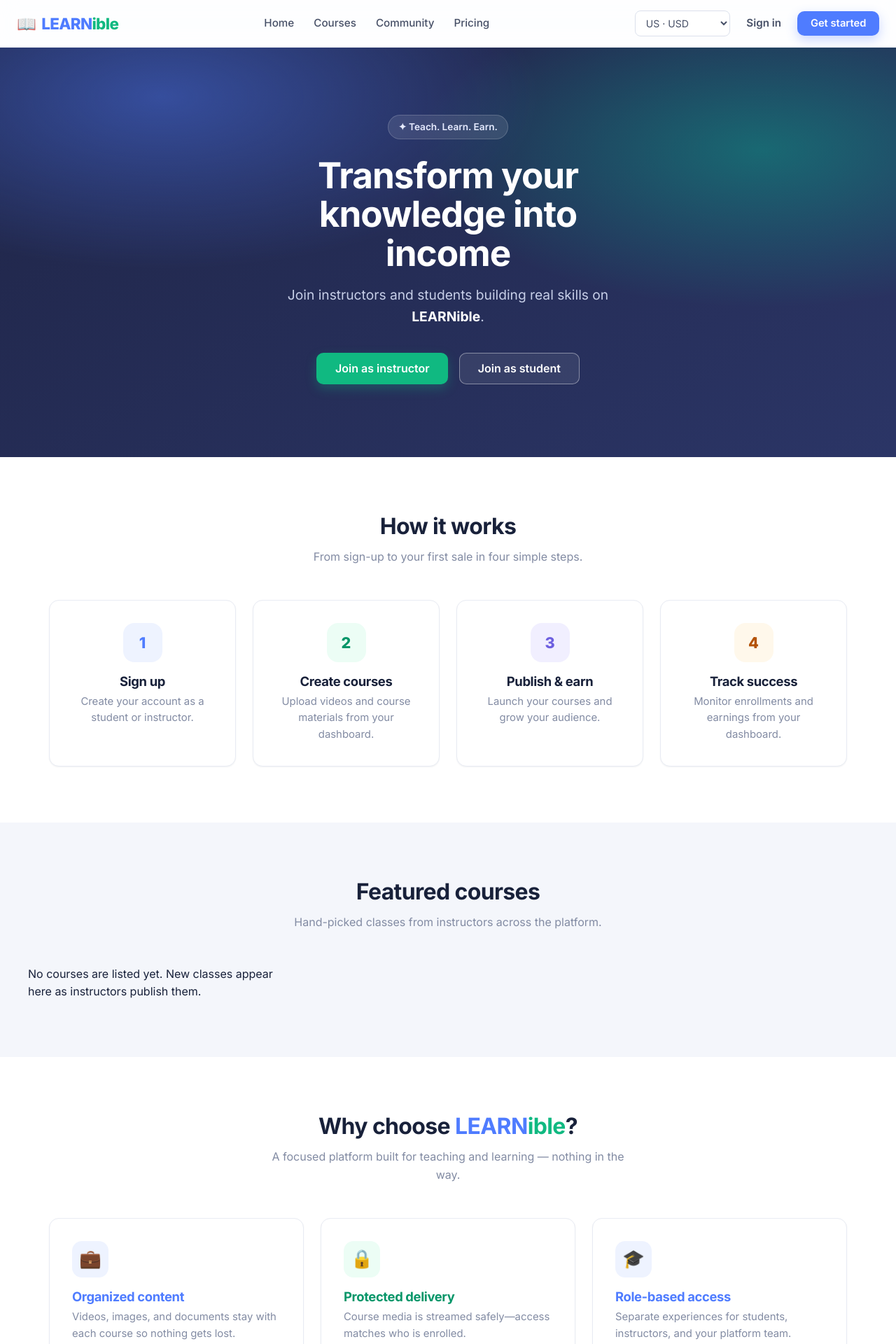
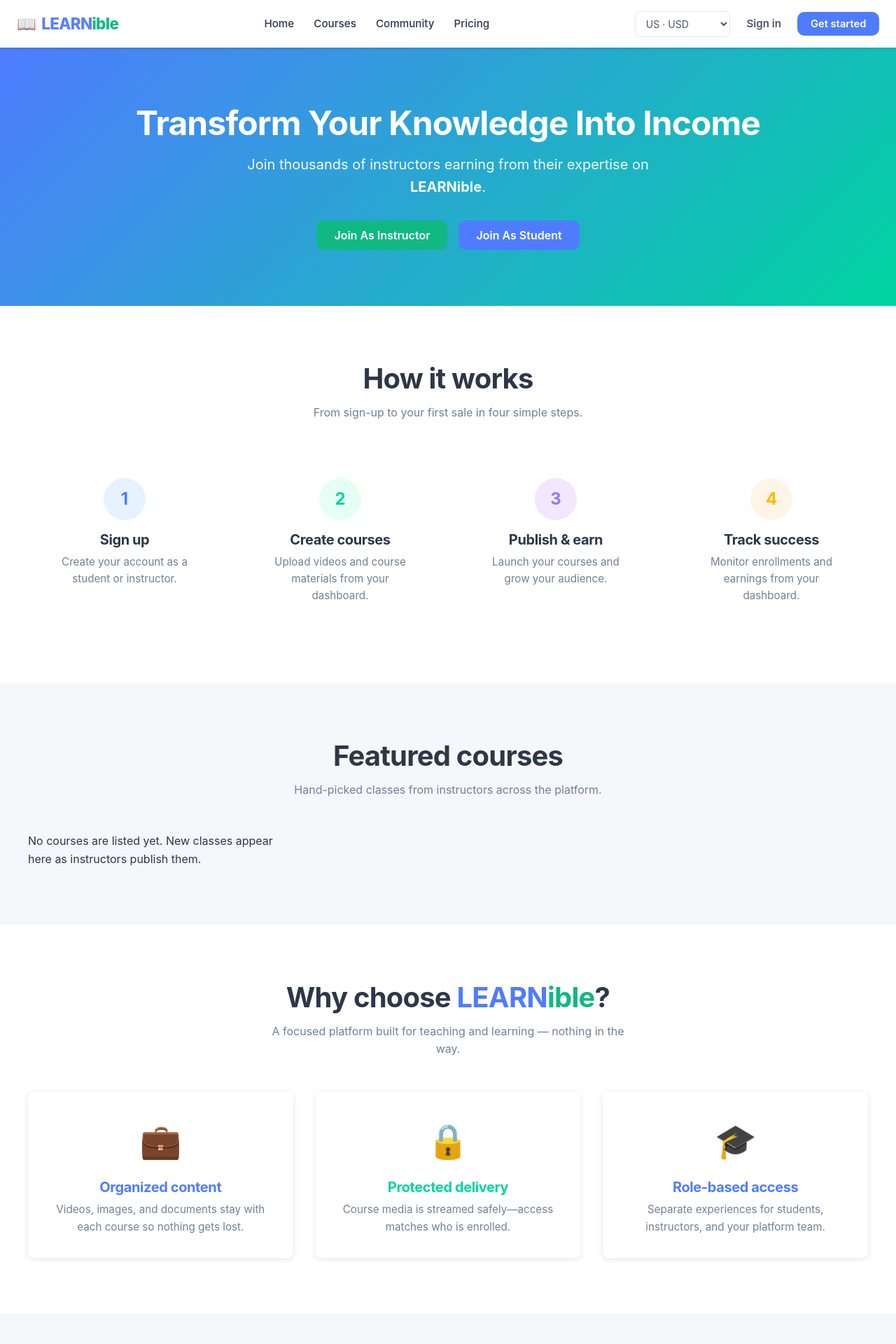
Before and after one commit to kenbim008/learnable, a Django app: page / in a window 1280 px wide. Shown: the top 1920 px of the page at 70% size. Run offline with Django 5.2, Linux system fonts and the light colour scheme; data comes from the database, SQL or seed files in the repository; data that the repository does not hold is empty.

Commit message:
Apply Vercel LEARNible branding to Render Django site.
Match blue-green hero gradient, logo colors, footer, pricing card, and button styles from the archived static frontend without changing app features.

Co-authored-by: Cursor <cursoragent@cursor.com>

```diff
--- a/static/css/components.css
+++ b/static/css/components.css
@@ -6,9 +6,9 @@
 header.site-header,
 .app-header,
 .dashboard-topbar {
-    background: rgba(255, 255, 255, 0.85);
-    backdrop-filter: saturate(180%) blur(12px);
-    border-bottom: 1px solid var(--border);
+    background: #fff;
+    border-bottom: none;
+    box-shadow: 0 2px 4px rgba(0, 0, 0, 0.1);
     padding: 0 1.5rem;
     height: var(--header-h);
     position: sticky;
@@ -39,7 +39,7 @@ header.site-header,
     cursor: pointer;
 }
 .logo-icon { font-size: 1.4rem; }
-.logo-learn { color: var(--brand); }
+.logo-learn { color: var(--brand-logo); }
 .logo-ible { color: var(--accent); }
 
 nav {
@@ -48,7 +48,7 @@ nav {
     align-items: center;
 }
 nav a {
-    color: var(--text-soft);
+    color: var(--text);
     text-decoration: none;
     font-weight: 500;
     font-size: 0.95rem;
--- a/static/css/main.css
+++ b/static/css/main.css
@@ -3,41 +3,44 @@
    ========================================================================== */
 
 :root {
-    /* Brand */
+    /* Brand — matches Vercel LEARNible static site */
     --brand: #4f7cff;
+    --brand-logo: #5b7fff;
     --brand-600: #3d63d9;
     --brand-700: #2f4fc0;
-    --brand-50: #eef3ff;
+    --brand-50: #e6f2ff;
     --brand-100: #dde6ff;
 
     --accent: #10b981;
     --accent-600: #059669;
-    --accent-50: #ecfdf5;
+    --accent-50: #e6fff5;
     --accent-100: #d1fae5;
 
     --violet: #8b7cff;
-    --violet-50: #f1efff;
-    --amber: #f59e0b;
-    --amber-50: #fff8eb;
+    --violet-50: #f3e6ff;
+    --amber: #ffb800;
+    --amber-50: #fff5e6;
     --danger: #ef4444;
     --danger-50: #fef2f2;
     --sky: #0ea5e9;
     --sky-50: #ecfbff;
 
     /* Neutrals */
-    --bg: #f4f6fb;
+    --bg: #f5f7fa;
     --surface: #ffffff;
-    --surface-2: #f8fafc;
-    --border: #e8ebf3;
-    --border-strong: #dbe0ec;
-    --text: #18213a;
-    --text-soft: #475067;
-    --text-muted: #828ba3;
+    --surface-2: #f7fafc;
+    --border: #e2e8f0;
+    --border-strong: #e2e8f0;
+    --text: #2d3748;
+    --text-soft: #4a5568;
+    --text-muted: #718096;
 
     /* Gradients */
     --grad-brand: linear-gradient(135deg, #4f7cff 0%, #00d4a1 100%);
-    --grad-violet: linear-gradient(135deg, #6a8bff 0%, #8b7cff 100%);
-    --grad-night: linear-gradient(150deg, #1f2547 0%, #2b3566 100%);
+    --grad-hero: linear-gradient(135deg, #4f7cff 0%, #00d4a1 100%);
+    --grad-violet: linear-gradient(135deg, #667eea 0%, #764ba2 100%);
+    --grad-night: #1f1f3d;
+    --footer-bg: #1f1f3d;
 
     /* Radius */
     --radius-xs: 8px;
@@ -67,7 +70,7 @@ html {
 }
 
 body {
-    font-family: 'Inter', -apple-system, BlinkMacSystemFont, 'Segoe UI', Roboto, Oxygen, Ubuntu, Cantarell, sans-serif;
+    font-family: -apple-system, BlinkMacSystemFont, 'Segoe UI', Roboto, Oxygen, Ubuntu, Cantarell, sans-serif;
     color: var(--text);
     background: var(--bg);
     line-height: 1.6;
@@ -163,23 +166,21 @@ a.logo {
 
 .btn-primary {
     --btn-bg: var(--brand);
-    box-shadow: 0 6px 16px rgba(79, 124, 255, 0.3);
 }
-.btn-primary:hover { background: var(--brand-600); box-shadow: 0 10px 22px rgba(79, 124, 255, 0.36); }
+.btn-primary:hover { background: var(--brand-600); }
 
 .btn-success {
     --btn-bg: var(--accent);
-    box-shadow: 0 6px 16px rgba(16, 185, 129, 0.28);
 }
-.btn-success:hover { background: var(--accent-600); box-shadow: 0 10px 22px rgba(16, 185, 129, 0.34); }
+.btn-success:hover { background: var(--accent-600); }
 
 .btn-outline {
     background: var(--surface);
     color: var(--brand);
-    border-color: var(--border-strong);
-    box-shadow: var(--shadow-xs);
+    border: 2px solid var(--brand);
+    box-shadow: none;
 }
-.btn-outline:hover { border-color: var(--brand); background: var(--brand-50); }
+.btn-outline:hover { background: var(--brand); color: #fff; }
 
 .btn-ghost {
     background: transparent;
@@ -293,7 +294,7 @@ a.logo {
     max-width: min(90vw, 22rem);
     padding: 0.7rem 1.2rem;
     border-radius: var(--radius-sm);
-    background: #1f2547;
+    background: var(--footer-bg);
     color: #fff;
     font-size: 0.95rem;
     font-weight: 600;
--- a/static/css/pages.css
+++ b/static/css/pages.css
@@ -4,88 +4,67 @@
 
 /* ---- Hero (marketing) --------------------------------------------------- */
 .hero {
-    position: relative;
-    background: var(--grad-night);
+    background: var(--grad-hero);
     color: #fff;
     text-align: center;
-    padding: 6rem 2rem 6.5rem;
-    overflow: hidden;
-}
-.hero::before {
-    content: "";
-    position: absolute;
-    inset: 0;
-    background:
-        radial-gradient(60% 60% at 18% 12%, rgba(79, 124, 255, 0.45), transparent 70%),
-        radial-gradient(55% 55% at 85% 25%, rgba(0, 212, 161, 0.35), transparent 70%);
-    pointer-events: none;
-}
-.hero > * { position: relative; z-index: 1; }
-.hero__eyebrow {
-    display: inline-flex;
-    align-items: center;
-    gap: 0.5rem;
-    padding: 0.35rem 0.9rem;
-    border-radius: var(--radius-pill);
-    background: rgba(255, 255, 255, 0.1);
-    border: 1px solid rgba(255, 255, 255, 0.18);
-    font-size: 0.85rem;
-    font-weight: 600;
-    margin-bottom: 1.5rem;
-    color: #e6ebff;
+    padding: 5rem 2rem;
 }
 .hero h1 {
-    font-size: 3.2rem;
-    line-height: 1.08;
-    margin-bottom: 1.1rem;
+    font-size: 3rem;
+    line-height: 1.15;
+    margin-bottom: 1rem;
     color: #fff;
-    max-width: 16ch;
+}
+.hero p {
+    font-size: 1.25rem;
+    margin-bottom: 2rem;
+    opacity: 0.95;
+    max-width: 46ch;
     margin-inline: auto;
 }
-.hero p { font-size: 1.2rem; margin-bottom: 2.25rem; color: #c7cfe8; max-width: 46ch; margin-inline: auto; }
 .hero .brand-name { color: #fff; font-weight: 700; }
-.hero-buttons { display: flex; gap: 1rem; justify-content: center; }
-.hero-buttons .btn { padding: 0.85rem 1.6rem; font-size: 1rem; }
+.hero-buttons { display: flex; gap: 1rem; justify-content: center; flex-wrap: wrap; }
+.hero-buttons .btn { padding: 0.75rem 1.5rem; font-size: 1rem; }
+.hero-buttons .btn-primary { color: #fff; }
 
 /* ---- Section scaffolding ----------------------------------------------- */
-.section-title { text-align: center; font-size: 2rem; margin-bottom: 0.75rem; }
+.section-title {
+    text-align: center;
+    font-size: 2.5rem;
+    margin-bottom: 0.75rem;
+    color: var(--text);
+}
 .section-lead { text-align: center; color: var(--text-muted); max-width: 50ch; margin: 0 auto 3rem; }
 
-.how-it-works { padding: 5rem 2rem; background: var(--surface); }
+.how-it-works { padding: 5rem 2rem; background: #fff; }
 .steps {
-    max-width: 1140px;
+    max-width: 1200px;
     margin: 0 auto;
     display: grid;
-    grid-template-columns: repeat(auto-fit, minmax(230px, 1fr));
-    gap: 1.5rem;
+    grid-template-columns: repeat(auto-fit, minmax(250px, 1fr));
+    gap: 2rem;
 }
 .step {
     text-align: center;
-    padding: 2rem 1.5rem;
-    border: 1px solid var(--border);
-    border-radius: var(--radius);
-    background: var(--surface);
-    box-shadow: var(--shadow-xs);
-    transition: transform 0.16s, box-shadow 0.2s;
+    padding: 2rem;
 }
-.step:hover { transform: translateY(-4px); box-shadow: var(--shadow); }
 .step-number {
-    width: 56px;
-    height: 56px;
-    border-radius: 16px;
+    width: 60px;
+    height: 60px;
+    border-radius: 50%;
     display: flex;
     align-items: center;
     justify-content: center;
     margin: 0 auto 1rem;
-    font-size: 1.35rem;
-    font-weight: 800;
+    font-size: 1.5rem;
+    font-weight: 700;
 }
-.step:nth-child(1) .step-number { background: var(--brand-50);  color: var(--brand); }
-.step:nth-child(2) .step-number { background: var(--accent-50); color: var(--accent-600); }
-.step:nth-child(3) .step-number { background: var(--violet-50); color: #6d5fe0; }
-.step:nth-child(4) .step-number { background: var(--amber-50);  color: #b45309; }
-.step h3 { margin-bottom: 0.4rem; font-size: 1.15rem; }
-.step p { color: var(--text-muted); font-size: 0.93rem; }
+.step:nth-child(1) .step-number { background: var(--brand-50); color: var(--brand); }
+.step:nth-child(2) .step-number { background: var(--accent-50); color: #00d4a1; }
+.step:nth-child(3) .step-number { background: var(--violet-50); color: var(--violet); }
+.step:nth-child(4) .step-number { background: var(--amber-50); color: var(--amber); }
+.step h3 { margin-bottom: 0.5rem; font-size: 1.25rem; }
+.step p { color: var(--text-muted); font-size: 0.95rem; }
 
 /* ---- Catalog ------------------------------------------------------------ */
 .featured-courses { padding: 5rem 2rem; background: var(--bg); }
@@ -185,90 +159,69 @@
     margin-top: 1rem;
     background: var(--accent);
     color: #fff;
-    padding: 0.7rem;
+    padding: 0.75rem;
     border: none;
-    border-radius: var(--radius-sm);
+    border-radius: 6px;
     cursor: pointer;
     font-weight: 600;
     font-size: 0.95rem;
-    box-shadow: 0 6px 16px rgba(16, 185, 129, 0.26);
-    transition: background 0.2s, transform 0.12s, box-shadow 0.2s;
+    transition: background 0.3s;
 }
-.add-to-cart-btn:hover { background: var(--accent-600); transform: translateY(-1px); }
+.add-to-cart-btn:hover { background: var(--accent-600); }
 
 /* ---- Why choose --------------------------------------------------------- */
-.why-choose { padding: 5rem 2rem; background: var(--surface); }
+.why-choose { padding: 5rem 2rem; background: #fff; }
 .features {
-    max-width: 1140px;
+    max-width: 1200px;
     margin: 0 auto;
     display: grid;
-    grid-template-columns: repeat(auto-fit, minmax(280px, 1fr));
-    gap: 1.5rem;
+    grid-template-columns: repeat(auto-fit, minmax(300px, 1fr));
+    gap: 2rem;
 }
 .feature-card {
-    background: var(--surface);
+    background: #fff;
     padding: 2rem;
-    border-radius: var(--radius);
-    border: 1px solid var(--border);
-    box-shadow: var(--shadow-xs);
-    transition: transform 0.16s, box-shadow 0.2s;
+    border-radius: 8px;
+    box-shadow: 0 2px 8px rgba(0, 0, 0, 0.1);
+    text-align: center;
+    transition: transform 0.3s, box-shadow 0.3s;
 }
-.feature-card:hover { transform: translateY(-4px); box-shadow: var(--shadow); }
+.feature-card:hover { transform: translateY(-5px); box-shadow: 0 4px 12px rgba(0, 0, 0, 0.15); }
 .feature-icon {
-    width: 52px;
-    height: 52px;
-    border-radius: 14px;
-    display: flex;
-    align-items: center;
-    justify-content: center;
-    font-size: 1.6rem;
+    font-size: 3rem;
     margin-bottom: 1rem;
-    background: var(--surface-2);
 }
-.feature-card.blue  .feature-icon { background: var(--brand-50); }
-.feature-card.green .feature-icon { background: var(--accent-50); }
-.feature-card h3 { margin-bottom: 0.45rem; font-size: 1.15rem; }
+.feature-card h3 { margin-bottom: 0.5rem; font-size: 1.25rem; }
 .feature-card.blue h3  { color: var(--brand); }
-.feature-card.green h3 { color: var(--accent-600); }
-.feature-card p { color: var(--text-muted); font-size: 0.93rem; }
+.feature-card.green h3 { color: #00d4a1; }
+.feature-card p { color: var(--text-muted); font-size: 0.95rem; }
 
 /* ---- Pricing ------------------------------------------------------------ */
 .pricing { padding: 5rem 2rem; background: var(--bg); }
 .pricing-header { text-align: center; margin-bottom: 2.5rem; }
-.pricing-header h2 { font-size: 2rem; margin-bottom: 0.5rem; }
+.pricing-header h2 { font-size: 2.5rem; margin-bottom: 0.5rem; color: var(--text); }
 .instructor-pricing-card {
-    max-width: 560px;
+    max-width: 600px;
     margin: 0 auto;
-    background: var(--surface);
-    border: 1px solid var(--border);
-    border-radius: var(--radius-lg);
-    padding: 2.75rem;
+    background: #fff;
+    border: 3px solid var(--accent);
+    border-radius: 12px;
+    padding: 3rem;
     text-align: center;
-    box-shadow: var(--shadow-lg);
-    position: relative;
-    overflow: hidden;
-}
-.instructor-pricing-card::before {
-    content: "";
-    position: absolute;
-    top: 0; left: 0; right: 0;
-    height: 5px;
-    background: var(--grad-brand);
 }
 .plan-badge {
     display: inline-block;
-    background: var(--accent-50);
-    color: var(--accent-600);
-    padding: 0.4rem 1.1rem;
-    border-radius: var(--radius-pill);
-    font-weight: 700;
-    margin-bottom: 1.25rem;
+    background: var(--accent);
+    color: #fff;
+    padding: 0.5rem 1.5rem;
+    border-radius: 20px;
+    font-weight: 600;
+    margin-bottom: 1.5rem;
     text-transform: uppercase;
-    font-size: 0.78rem;
-    letter-spacing: 0.05em;
+    font-size: 0.9rem;
 }
-.price-large { font-size: 3.5rem; font-weight: 800; letter-spacing: -0.03em; color: var(--text); margin-bottom: 0.25rem; }
-.price-period { color: var(--text-muted); font-size: 1rem; margin-bottom: 1.5rem; }
+.price-large { font-size: 4rem; font-weight: 700; color: var(--accent); margin-bottom: 0.5rem; }
+.price-period { color: var(--text-muted); font-size: 1.1rem; margin-bottom: 2rem; }
 .pricing-features { text-align: left; margin: 1.5rem 0; }
 .pricing-features ul { list-style: none; }
 .pricing-features li {
--- a/templates/base.html
+++ b/templates/base.html
@@ -5,10 +5,7 @@
     <meta charset="UTF-8">
     <meta name="viewport" content="width=device-width, initial-scale=1.0">
     <title>{% block title %}LEARNible{% endblock %}</title>
-    <meta name="theme-color" content="#1f2547">
-    <link rel="preconnect" href="https://fonts.googleapis.com">
-    <link rel="preconnect" href="https://fonts.gstatic.com" crossorigin>
-    <link rel="stylesheet" href="https://fonts.googleapis.com/css2?family=Inter:wght@400;500;600;700;800&display=swap">
+    <meta name="theme-color" content="#4F7CFF">
     <link rel="stylesheet" href="{% static 'css/main.css' %}">
     <link rel="stylesheet" href="{% static 'css/components.css' %}">
     <link rel="stylesheet" href="{% static 'css/pages.css' %}">
--- a/templates/courses/landing.html
+++ b/templates/courses/landing.html
@@ -7,12 +7,11 @@
 
 <div id="landingPage">
     <section class="hero">
-        <span class="hero__eyebrow">✦ Teach. Learn. Earn.</span>
-        <h1>Transform your knowledge into income</h1>
-        <p>Join instructors and students building real skills on <span class="brand-name">LEARNible</span>.</p>
+        <h1>Transform Your Knowledge Into Income</h1>
+        <p>Join thousands of instructors earning from their expertise on <span class="brand-name">LEARNible</span>.</p>
         <div class="hero-buttons">
-            <a class="btn btn-success" href="{% url 'accounts:signup' %}?role=instructor">Join as instructor</a>
-            <a class="btn btn-outline" style="color:#fff;border-color:rgba(255,255,255,.4);background:rgba(255,255,255,.08);" href="{% url 'accounts:signup' %}">Join as student</a>
+            <a class="btn btn-success" href="{% url 'accounts:signup' %}?role=instructor">Join As Instructor</a>
+            <a class="btn btn-primary" href="{% url 'accounts:signup' %}">Join As Student</a>
         </div>
     </section>
 
```
Also changed, not shown: other parts of static/css/components.css (+11 -11 lines), other parts of static/css/pages.css (+16 -37 lines).
